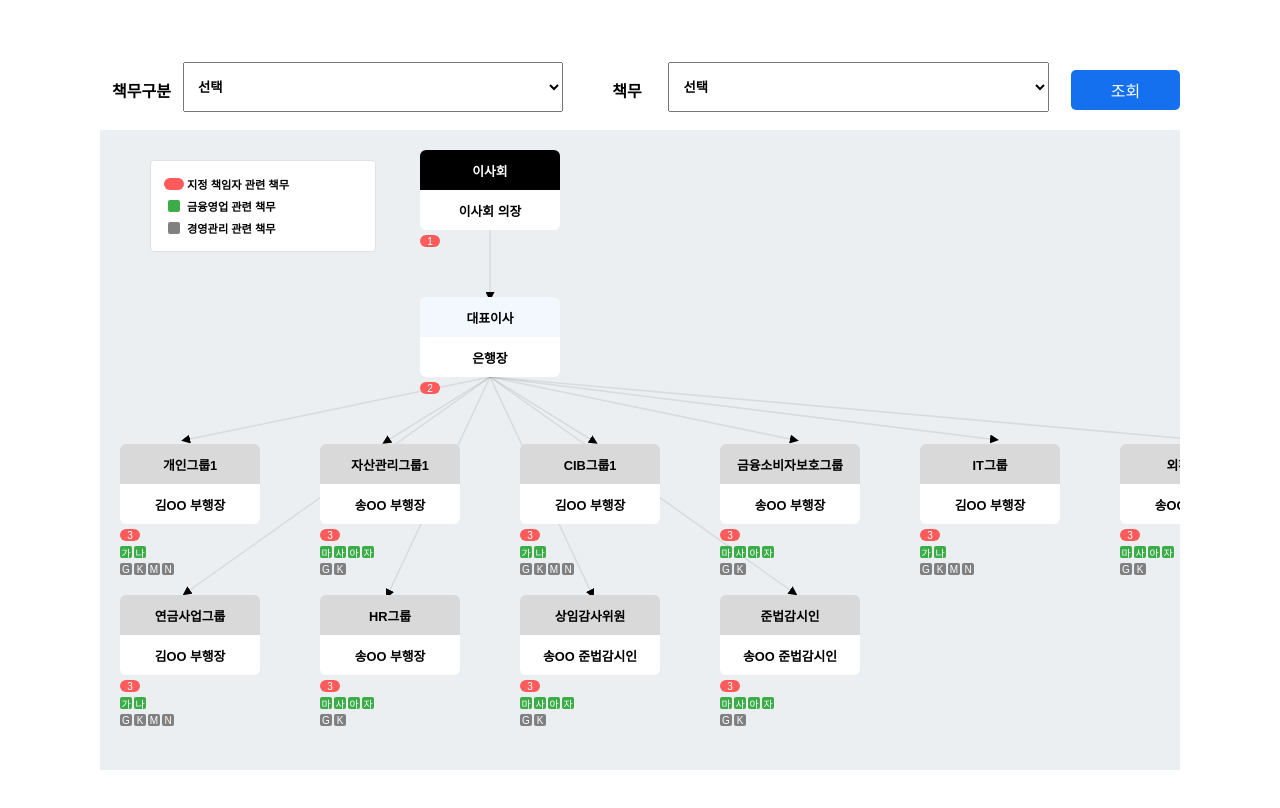
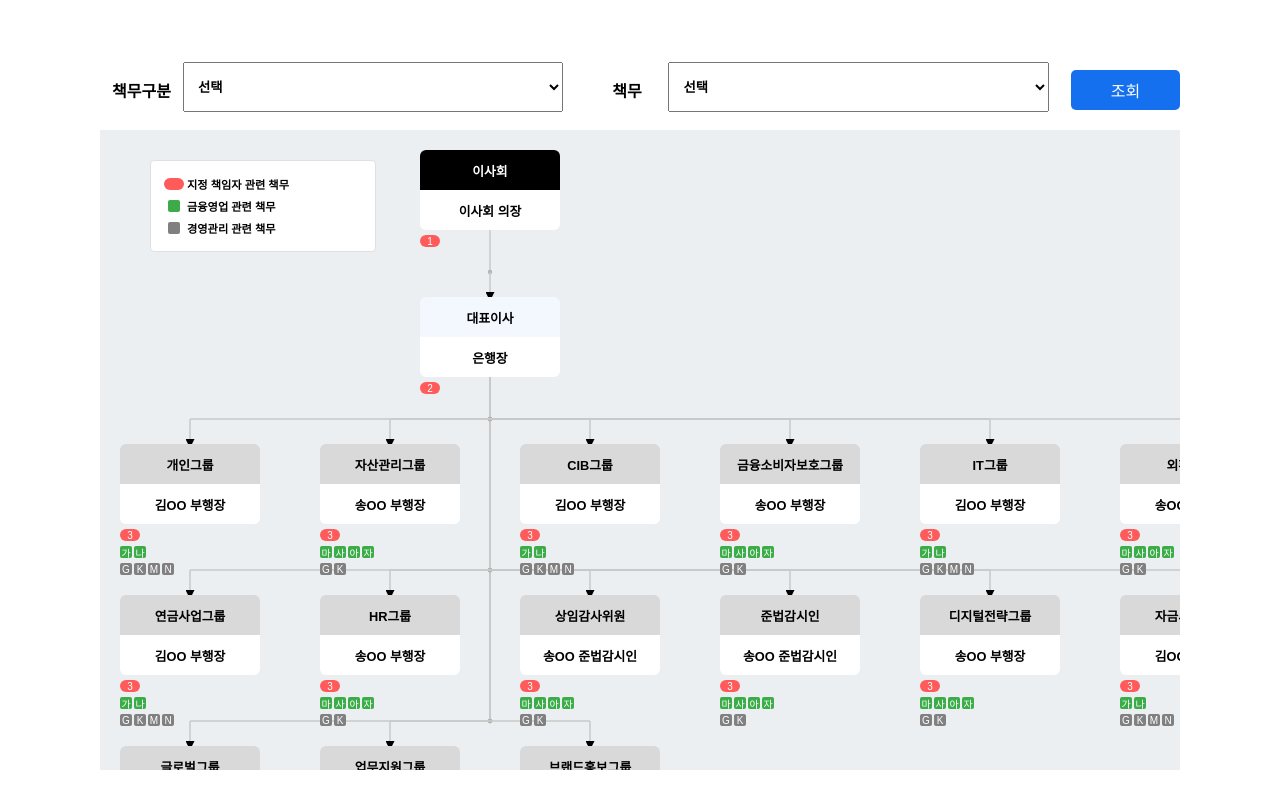
Before and after one commit to jaewon906/responsibility-diagram, a Vue app: page / in a window 1280 px wide. Shown: the top 808 px of the page. Built offline with nearby package versions, Linux system fonts and the light colour scheme; a web font is replaced by a local one.

Commit message:
refactoring line style

```diff
--- a/src/components/DiagramPage.vue
+++ b/src/components/DiagramPage.vue
@@ -10,22 +10,45 @@
     <!--end diagram view-->
 
     <!--draw line-->
-    <svg id="lines" :style="'height:'+height+'; width:'+width + '; min-width:1200px;'" class="lines" xmlns="http://www.w3.org/2000/svg">
-      <line id="line"
+    <svg id="lines" :style="'height:'+height+'; width:'+width + '; min-width:700px;'" class="lines" xmlns="http://www.w3.org/2000/svg">
+      <line id="line_start"
             v-for="(line, idx) in data.lines"
             :key="idx"
             :x1="line.x1"
             :y1="line.y1"
+            :x2="line.x1"
+            :y2="line.y2-20"
+            stroke="rgb(200,200,200)"
+            stroke-width="1.5"
+            marker-end="url(#dot)"
+      />
+      <line id="line_middle"
+            v-for="(line, idx) in data.lines"
+            :key="idx"
+            :x1="line.x1"
+            :y1="line.y2-20"
+            :x2="line.x2"
+            :y2="line.y2-20"
+            stroke="rgb(200,200,200)"
+            stroke-width="1.5"
+      />
+      <line id="line_end"
+            v-for="(line, idx) in data.lines"
+            :key="idx"
+            :x1="line.x2"
+            :y1="line.y2-20"
             :x2="line.x2"
             :y2="line.y2"
-          stroke="gray"
-          stroke-opacity="0.18"
+            stroke="rgb(200,200,200)"
             stroke-width="1.5"
             marker-end="url(#arrow)"
       />
       <defs>
         <marker id="arrow" viewBox="0 0 10 10" refX="0" refY="5" markerWidth="6" markerHeight="6" orient="auto">
           <path d="M0,0 L10,5 L0,10" fill="black" />
+        </marker>
+        <marker id="dot" viewBox="0 0 10 10" refX="5" refY="5" markerWidth="5" markerHeight="5" orient="auto">
+          <circle cx="5" cy="5" r="3" fill="rgb(180,180,180)" />
         </marker>
       </defs>
     </svg>
@@ -53,35 +76,40 @@ const data = ref({
 })
 const resData = ref([])
 
+const svgMinWidth = 700
+
 onMounted(()=>{
   init()
-  window.addEventListener('resize', removeLine);
-  window.addEventListener('resize', makeLineData);
   window.addEventListener('resize', ()=>{
-    width.value = document.getElementsByClassName("diagram__page")[0].scrollWidth
+    removeLine();
+    makeLineData();
+    setSvgWidth();
   });
+  document.getElementsByClassName("diagram__page")[0]
+          .addEventListener('scroll', setSvgWidth);
 })
 onBeforeUnmount(()=>{
-  window.removeEventListener('resize', removeLine);
-  window.removeEventListener('resize', makeLineData);
   window.removeEventListener('resize', ()=>{
-    width.value = document.getElementsByClassName("diagram__page")[0].scrollWidth
+    removeLine();
+    makeLineData();
+    setSvgWidth();
   });
+  document.getElementsByClassName("diagram__page")[0]
+          .addEventListener('scroll', setSvgWidth);
 })
 const removeLine = () =>{
-  document.querySelectorAll("#line").forEach(obj=>obj.remove())
+  document.querySelectorAll("#line_start").forEach(obj=>obj.remove())
+  document.querySelectorAll("#line_middle").forEach(obj=>obj.remove())
+  document.querySelectorAll("#line_end").forEach(obj=>obj.remove())
 }
 const init = ()=>{
   makeResponsibilityDiagram(dummys)
   makeLineData()
+  setSvgWidth()
   // css에서 svg height를 부모 요소의 100%로 지정했었다.
   // 부모의 css속성중엔 overflow: auto가 있다. 그 결과 브라우저의 높이를 줄이면 전체 view 길이는 일정하나,
   // height가 줄어들어 svg height 또한 줄어들어 line이 짤리는 현상이 있었다.
   // 따라서 부모의 view 높이를 불러와서 svg style에 적용
-  console.log(document.getElementsByClassName("diagram__page")[0].clientWidth)
-  console.log(document.getElementsByClassName("diagram__page")[0].scrollLeft)
-  console.log(document.getElementsByClassName("diagram__page")[0].scrollWidth)
-  width.value = document.getElementsByClassName("diagram__page")[0].scrollWidth
   height.value = document.getElementsByClassName("diagram__page")[0].scrollHeight
 }
 
@@ -120,6 +148,10 @@ const makeLineData = () =>{
     }
   }
 }
+const setSvgWidth = () => {
+  const svgElement = document.getElementsByClassName("diagram__page")[0]
+  width.value = Math.max(svgElement.clientWidth + svgElement.scrollLeft, svgMinWidth)
+};
 </script>
 
 
--- a/src/components/DiagramSection.vue
+++ b/src/components/DiagramSection.vue
@@ -22,6 +22,7 @@ const props = defineProps({
 onMounted(()=>{init()})
 
 const init = ()=>{}
+//#todo: element에서 임시로 margin줘서 띄워놨는데 grid에서 띄워지도록 설정해야댐
 const gridType = computed(()=>{
   let columns = ''
   let grid = "display: grid; grid-template-columns: 1fr 1fr 1fr 1fr 1fr 1fr;"
--- a/src/dummy.js
+++ b/src/dummy.js
@@ -22,7 +22,7 @@ const dummy = [
                     {
                         groupCd:'개인',
                         upGroupCd:'CEO',
-                        groupNm:'개인그룹1',
+                        groupNm:'개인그룹',
                         lvl:'3',
                         userNm:'김OO 부행장',
                         responsibilityCd: ['3'],
@@ -32,7 +32,7 @@ const dummy = [
                     {
                         groupCd:'자산관리',
                         upGroupCd:'CEO',
-                        groupNm:'자산관리그룹1',
+                        groupNm:'자산관리그룹',
                         lvl:'3',
                         userNm:'송OO 부행장',
                         responsibilityCd: ['3'],
@@ -42,7 +42,7 @@ const dummy = [
                     {
                         groupCd:'CIB',
                         upGroupCd:'CEO',
-                        groupNm:'CIB그룹1',
+                        groupNm:'CIB그룹',
                         lvl:'3',
                         userNm:'김OO 부행장',
                         responsibilityCd: ['3'],
@@ -113,6 +113,56 @@ const dummy = [
                         groupCd:'준법',
                         upGroupCd:'CEO',
                         groupNm:'준법감시인',
+                        lvl:'3',
+                        userNm:'송OO 준법감시인',
+                        responsibilityCd: ['3'],
+                        financeResponsibilityCd: ['마','사','아','자'],
+                        managementResponsibilityCd: ['G','K'],
+                    },
+                    {
+                        groupCd:'디지털전략',
+                        upGroupCd:'CEO',
+                        groupNm:'디지털전략그룹',
+                        lvl:'3',
+                        userNm:'송OO 부행장',
+                        responsibilityCd: ['3'],
+                        financeResponsibilityCd: ['마','사','아','자'],
+                        managementResponsibilityCd: ['G','K'],
+                    },
+                    {
+                        groupCd:'자금시장',
+                        upGroupCd:'CEO',
+                        groupNm:'자금시장그룹',
+                        lvl:'3',
+                        userNm:'김OO 부행장',
+                        responsibilityCd: ['3'],
+                        financeResponsibilityCd: ['가', '나'],
+                        managementResponsibilityCd: ['G','K','M','N'],
+                    },
+                    {
+                        groupCd:'글로벌',
+                        upGroupCd:'CEO',
+                        groupNm:'글로벌그룹',
+                        lvl:'3',
+                        userNm:'송OO 부행장',
+                        responsibilityCd: ['3'],
+                        financeResponsibilityCd: ['마','사','아','자'],
+                        managementResponsibilityCd: ['G','K'],
+                    },
+                    {
+                        groupCd:'업무지원',
+                        upGroupCd:'CEO',
+                        groupNm:'업무지원그룹',
+                        lvl:'3',
+                        userNm:'송OO 준법감시인',
+                        responsibilityCd: ['3'],
+                        financeResponsibilityCd: ['마','사','아','자'],
+                        managementResponsibilityCd: ['G','K'],
+                    },
+                    {
+                        groupCd:'브랜드홍보',
+                        upGroupCd:'CEO',
+                        groupNm:'브랜드홍보그룹',
                         lvl:'3',
                         userNm:'송OO 준법감시인',
                         responsibilityCd: ['3'],
```
Lines whose indentation alone changed are shown as unchanged.
